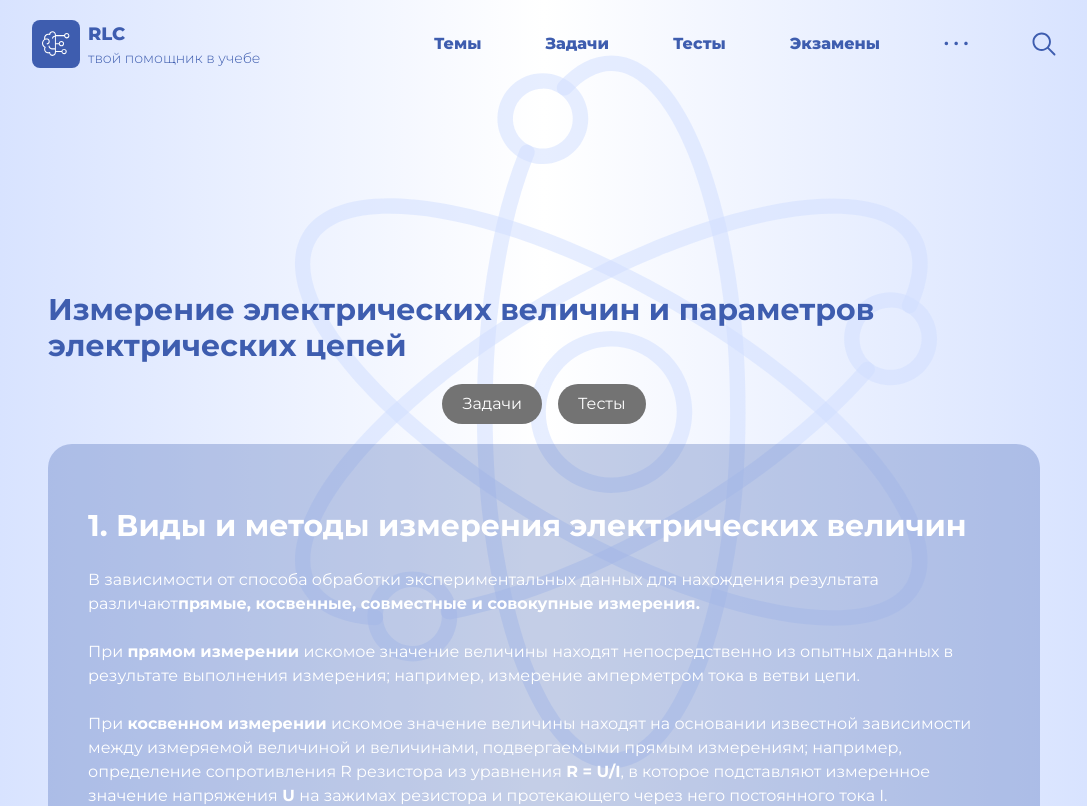
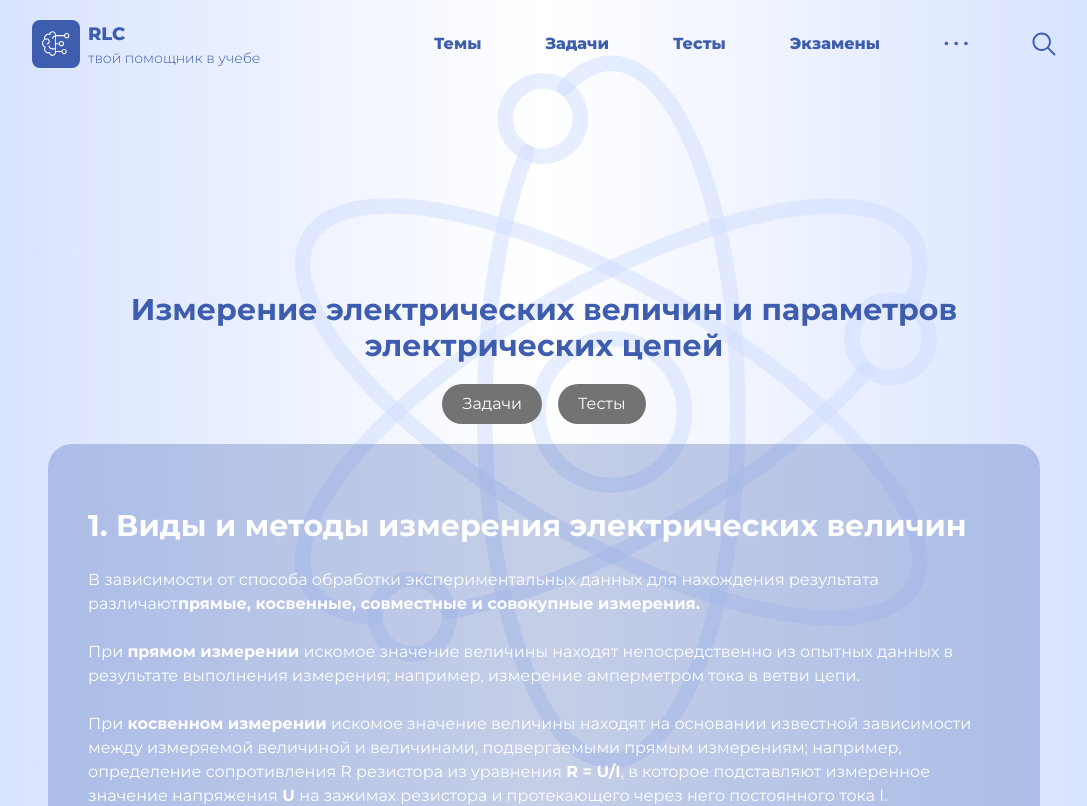
Before and after one commit to dmitsai/electronic-next, a Next.js app: page /theme/basic-electro in a window 1280 px wide. Shown: the top 806 px of the page, without its empty margins (96-1183 px from the left). Built offline with nearby package versions, Linux system fonts and the light colour scheme.

Commit message:
[feat] fix styles for title

```diff
--- a/src/app/theme/basic-electro/page.tsx
+++ b/src/app/theme/basic-electro/page.tsx
@@ -20,7 +20,10 @@ export default function BasicElectro() {
             </div>
             <Header mode={HeaderMode.BLUE} />
             <div className={'flex w-full flex-col items-center justify-center gap-y-5 px-36 py-56'}>
-                <p className={'text-3xl font-bold text-btn-blue'}>Измерение электрических величин и параметров электрических цепей</p>
+              <div className='flex flex-col w-full text-justify items-center'>
+                <p className={'text-3xl font-bold text-btn-blue'}>Измерение электрических величин и параметров</p>
+                <p className={'text-3xl font-bold text-btn-blue'}>электрических цепей</p>
+                </div>
                 <div className={'flex w-full flex-row justify-center gap-x-4 px-72'}>
                     <Activity placeholder={'Задачи'} />
                     <Activity placeholder={'Тесты'} />
```
